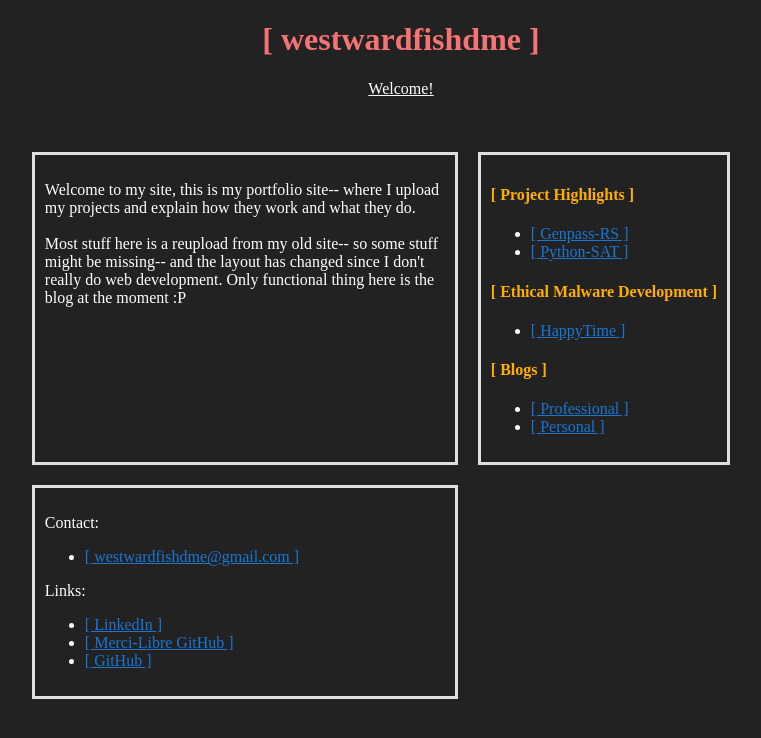
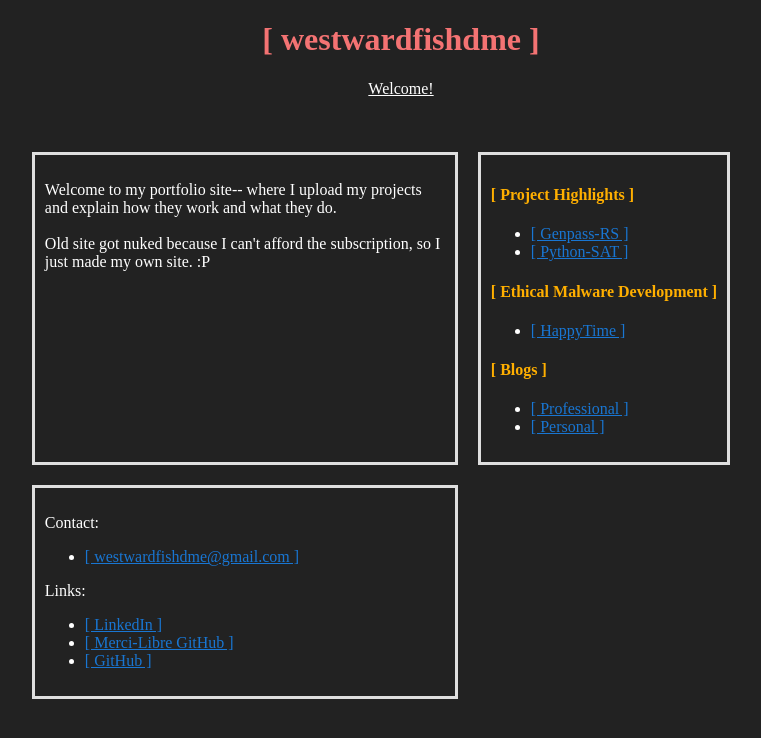
Before and after one commit to westwardfishdme/westwardfishdme.github.io, a Jekyll site: the page index.html, which Jekyll copies as it is, in a window 1280 px wide. Shown: the top 738 px of the page, without its empty margins (239-1000 px from the left). Built offline with Jekyll 4.4.1, drawn with Linux system fonts in a browser that asks for light colours.

Commit message:
that's better

```diff
--- a/index.html
+++ b/index.html
@@ -16,9 +16,8 @@
 	<div class="grid">
 
 		<div id="borderedtext" class="griditem">
-			<p>Welcome to my site, this is my portfolio site-- where I upload my projects and explain how they work and what
-				they do. <br><br>Most stuff here is a reupload from my old site-- so some stuff might be missing-- and the
-				layout has changed since I don't really do web development. Only functional thing here is the blog at the moment
+			<p>Welcome to my portfolio site-- where I upload my projects and explain how they work and what
+				they do. <br><br>Old site got nuked because I can't afford the subscription, so I just made my own site.
 				:P</p>
 		</div>
 
```
